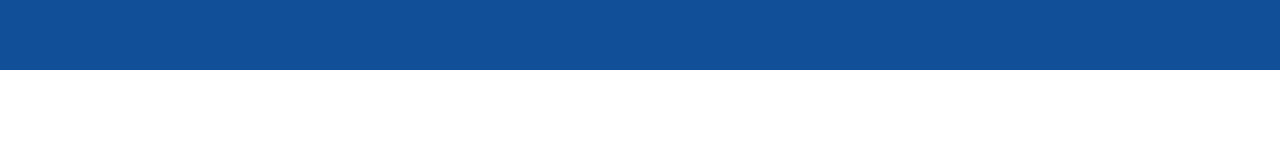
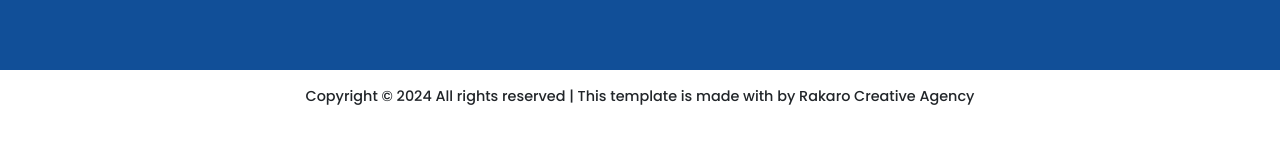
Before and after one commit to Iqbalaulia/e-commerce-pnom, a Nuxt app: page / in a window 1280 px wide. Shown: the part 649-792 px from the top of the page. Built offline with nearby package versions, Linux system fonts and the light colour scheme.

Commit message:
update: footer information

```diff
--- a/assets/scss/override/components/_footer.scss
+++ b/assets/scss/override/components/_footer.scss
@@ -70,4 +70,16 @@
             }
         }
     }
+
 }
+
+.footer_content {
+    padding: 20px 18px;
+    display: flex;
+    justify-content: center;
+
+    &_identitas {
+        font-weight: 500;
+        font-size: 18px;
+    }
+}
--- a/components/footer/Footer.vue
+++ b/components/footer/Footer.vue
@@ -1,4 +1,5 @@
 <template>
+    <div>
         <div class="footer">
             <b-row>
                 <b-col md="3" class="footer_about">
@@ -46,6 +47,12 @@
                 </b-col>
             </b-row>
         </div>
+        <div class="footer_content">
+            <div class="footer_content_identitas">
+                Copyright © 2024 All rights reserved | This template is made with by Rakaro Creative Agency
+            </div>
+        </div>
+    </div>
 </template>
 
 <script>
```
Also changed, not shown: 1 other file (tests, documents, lock files or other folders). Lines whose indentation alone changed are shown as unchanged.
